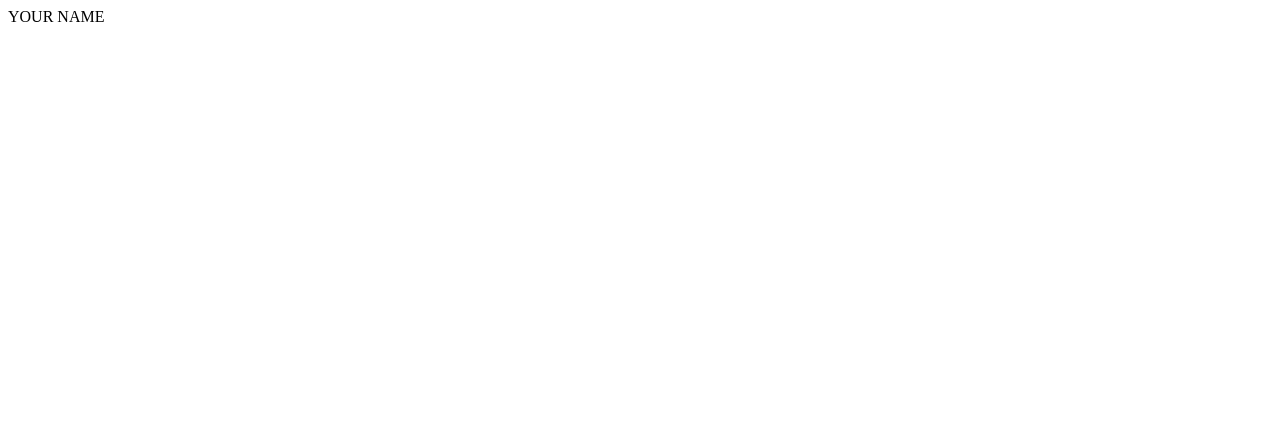
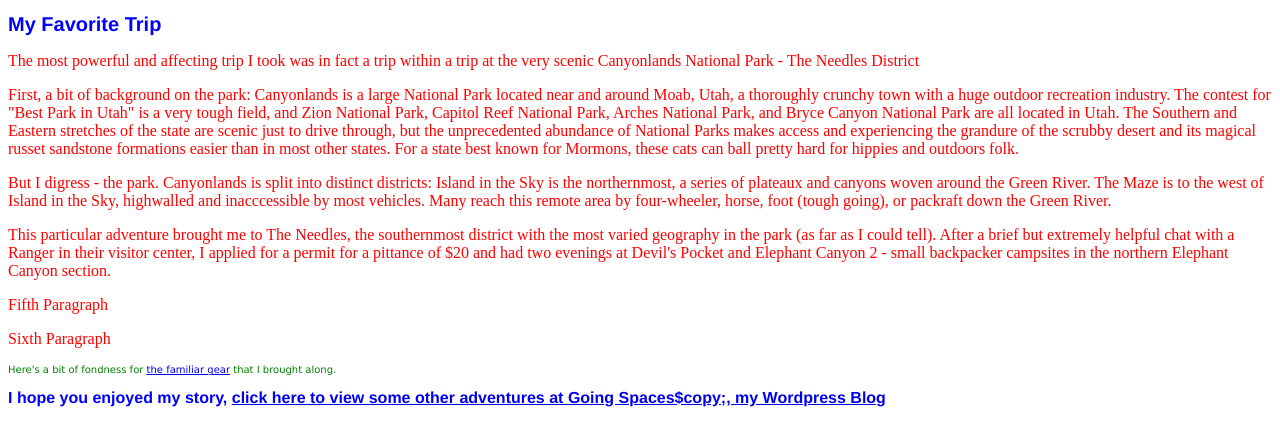
Before and after one commit to therealandrewrea/html-me-something3, a plain HTML site: page index.html in a window 1280 px wide. Drawn offline with Linux system fonts and the light colour scheme.

Commit message:
adding initial details and CSS

```diff
--- a/index.html
+++ b/index.html
@@ -1 +1,23 @@
-<p>YOUR NAME</p>
+<!DOCTYPE html>
+<html>
+    <head>
+        <link type="text/css" rel="stylesheet" href="stylesheet.css">
+        <title>HTML Test page</title>
+    </head>
+        <body>
+            <header>
+                <h1>My Favorite Trip</h1>
+            </header>
+                <main>
+                    <p>The most powerful and affecting trip I took was in fact a trip within a trip at the very scenic Canyonlands National Park - The Needles District</p>
+                    <p>First, a bit of background on the park:  Canyonlands is a large National Park located near and around Moab, Utah, a thoroughly crunchy town with a huge outdoor recreation industry.  The contest for "Best Park in Utah" is a very tough field, and Zion National Park, Capitol Reef National Park, Arches National Park, and Bryce Canyon National Park are all located in Utah.  The Southern and Eastern stretches of the state are scenic just to drive through, but the unprecedented abundance of National Parks makes access and experiencing the grandure of the scrubby desert and its magical russet sandstone formations easier than in most other states.  For a state best known for Mormons, these cats can ball pretty hard for hippies and outdoors folk.</p>
+                    <p>But I digress - the park.  Canyonlands is split into distinct districts: Island in the Sky is the northernmost, a series of plateaux and canyons woven around the Green River.  The Maze is to the west of Island in the Sky, highwalled and inacccessible by most vehicles.  Many reach this remote area by four-wheeler, horse, foot (tough going), or packraft down the Green River.</p>
+                    <p>This particular adventure brought me to The Needles, the southernmost district with the most varied geography in the park (as far as I could tell).  After a brief but extremely helpful chat with a Ranger in their visitor center, I applied for a permit for a pittance of $20 and had two evenings at Devil's Pocket and Elephant Canyon 2 - small backpacker campsites in the northern Elephant Canyon section.</p>
+                    <p>Fifth Paragraph</p>
+                    <p>Sixth Paragraph</p>
+                    <article class="reference">Here's a bit of fondness for <a href="https://goingspaces.wordpress.com/2016/08/14/first-blog-post/">the familiar gear</a> that I brought along.</article>
+                </main>
+            <footer>
+                <h2>I hope you enjoyed my story, <a href="https://goingspaces.wordpress.com/">click here to view some other adventures at Going Spaces$copy;, my Wordpress Blog</a>
+            </footer>
+        </body>
--- /dev/null
+++ b/stylesheet.css
@@ -0,0 +1,24 @@
+body {
+    color: red;
+}
+
+h2 {
+    color: blue;
+    font-size: 16px;
+    font-family: helvetica;
+}
+
+h1 {
+    font-family: helvetica;
+    font-size: 20px;
+    color: blue;
+}
+article {
+    font-family:verdana;
+    font-size: 10px;
+    color: green;
+}
+
+hover { /*want hovered hyperlinks to go purple*/
+    color: purple;
+}
```
